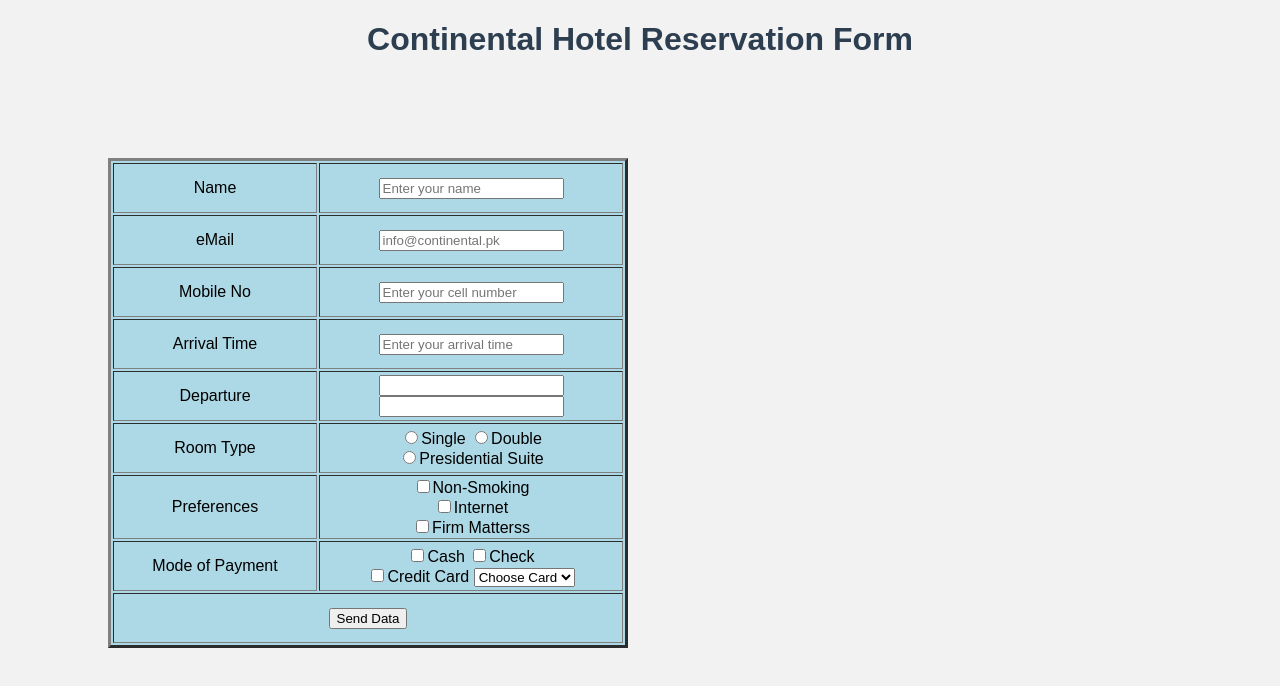
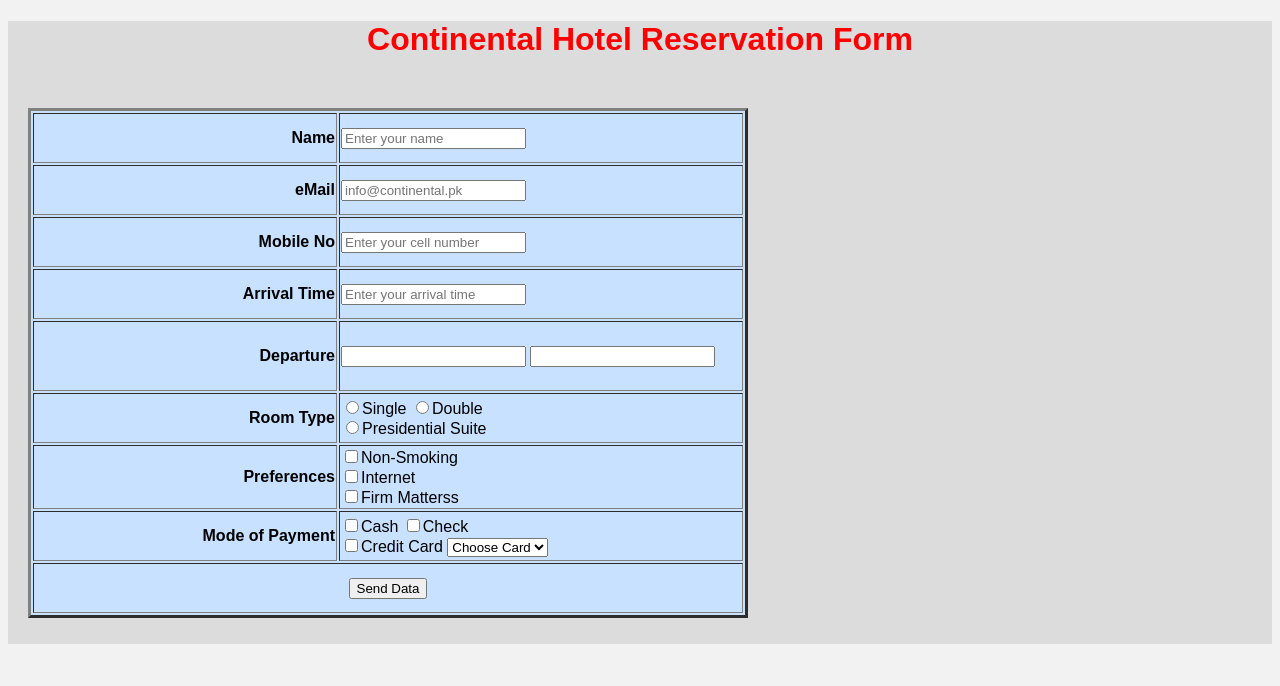
Before and after one commit to l250827-cmyk/myproject, a plain HTML site: page index.html in a window 1280 px wide. Drawn offline with Linux system fonts and the light colour scheme.

Commit message:
Add files via upload

```diff
--- a/style.css
+++ b/style.css
@@ -5,7 +5,7 @@ body {
   }
 
   h1 {
-    color: #2c3e50;
+    color: red;
   }
 
   p {
@@ -13,9 +13,10 @@ body {
   }
 
   table {
-    margin-left: 100px;
-    margin-top: 100px;
-    background-color: lightblue;
+    margin-left: 20px;
+    margin-top: 50px;
+    margin-right: 20px;
+    background-color: rgb(200, 225, 255);
   }
 
   tr {
@@ -23,9 +24,21 @@ body {
   }
 
   td#a {
-    width: 300px;
+    width: 400px;
+    text-align: left;
   }
 
   td#b {
-    width: 200px;
+    width: 300px;
+    text-align: right;
+    font-weight: bold;
   }
+
+  tr#dep {
+      height: 70px;
+  }
+
+  div#t {
+      background-color: rgb(220, 220, 220);
+      padding-bottom: 10px;
+  }
```
